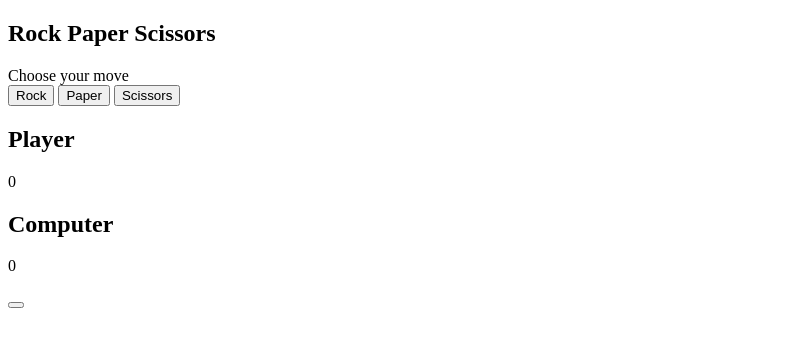
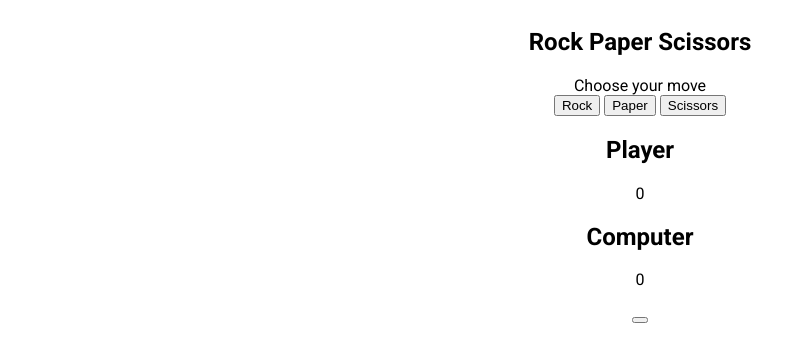
Before and after one commit to EdrichVZ/Odin-Project-Rock-Paper-Scissors, a plain HTML site: page index.html in a window 1280 px wide. Shown: the whole page, without its empty margins (0-806 px from the left). Drawn offline with Linux system fonts and the light colour scheme.

Commit message:
Added Roboto font

```diff
--- a/index.html
+++ b/index.html
@@ -3,6 +3,9 @@
 <head>
     <meta charset="UTF-8">
     <meta name="viewport" content="width=device-width, initial-scale=1.0">
+    <link rel="preconnect" href="https://fonts.googleapis.com">
+    <link rel="preconnect" href="https://fonts.gstatic.com" crossorigin>
+    <link href="https://fonts.googleapis.com/css2?family=Roboto:ital,wght@0,100..900;1,100..900&display=swap" rel="stylesheet">
     <link rel="stylesheet" href="styles.css">
     <title>Rock-Paper-Scissors</title>
 </head>
--- a/styles.css
+++ b/styles.css
@@ -0,0 +1,8 @@
+body {
+    display: flex;
+    flex-direction: column;
+    justify-content: space-around;
+    align-items: center;
+    text-align: center;
+    font-family: 'Roboto', sans-serif;
+}
```
